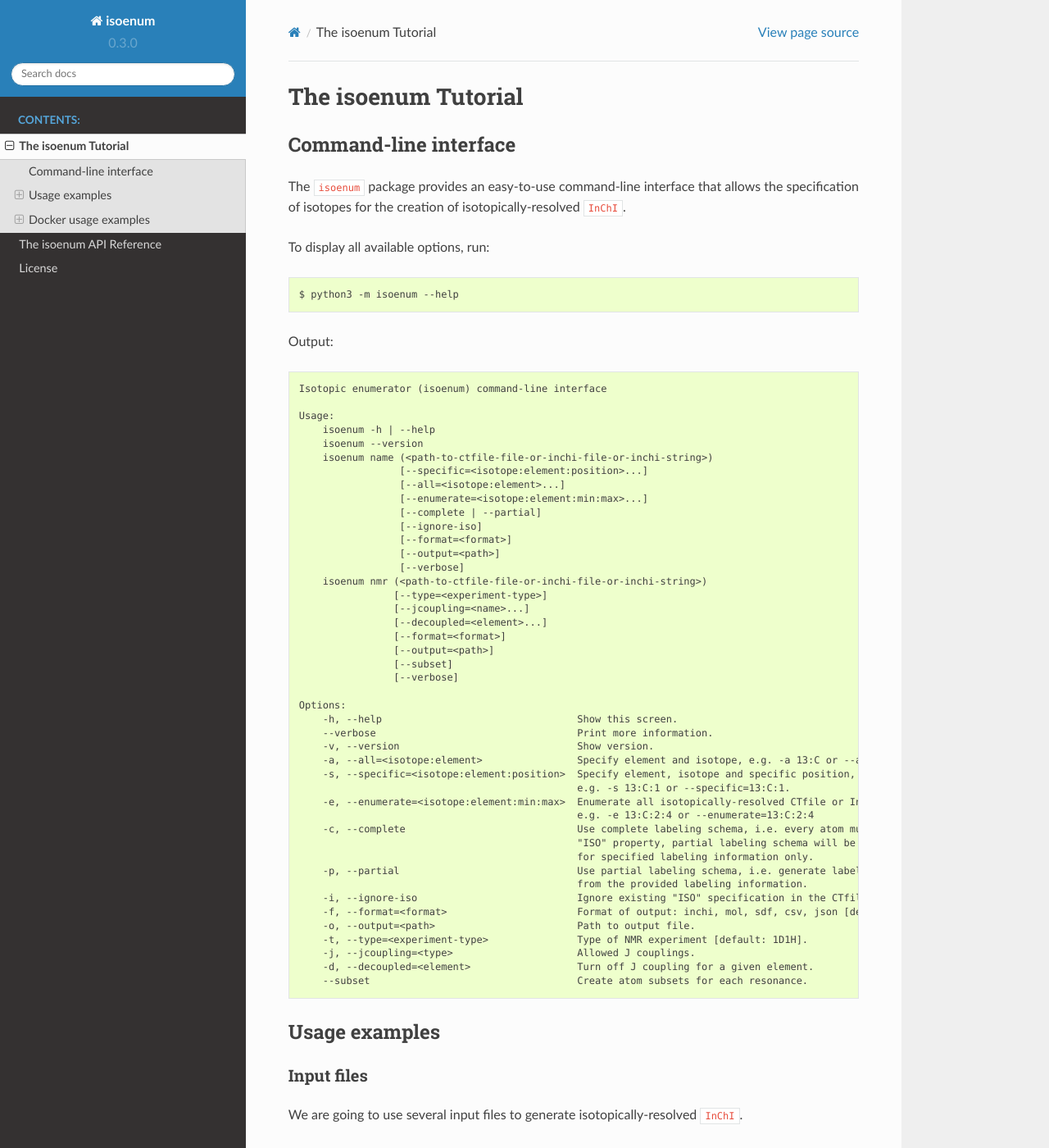
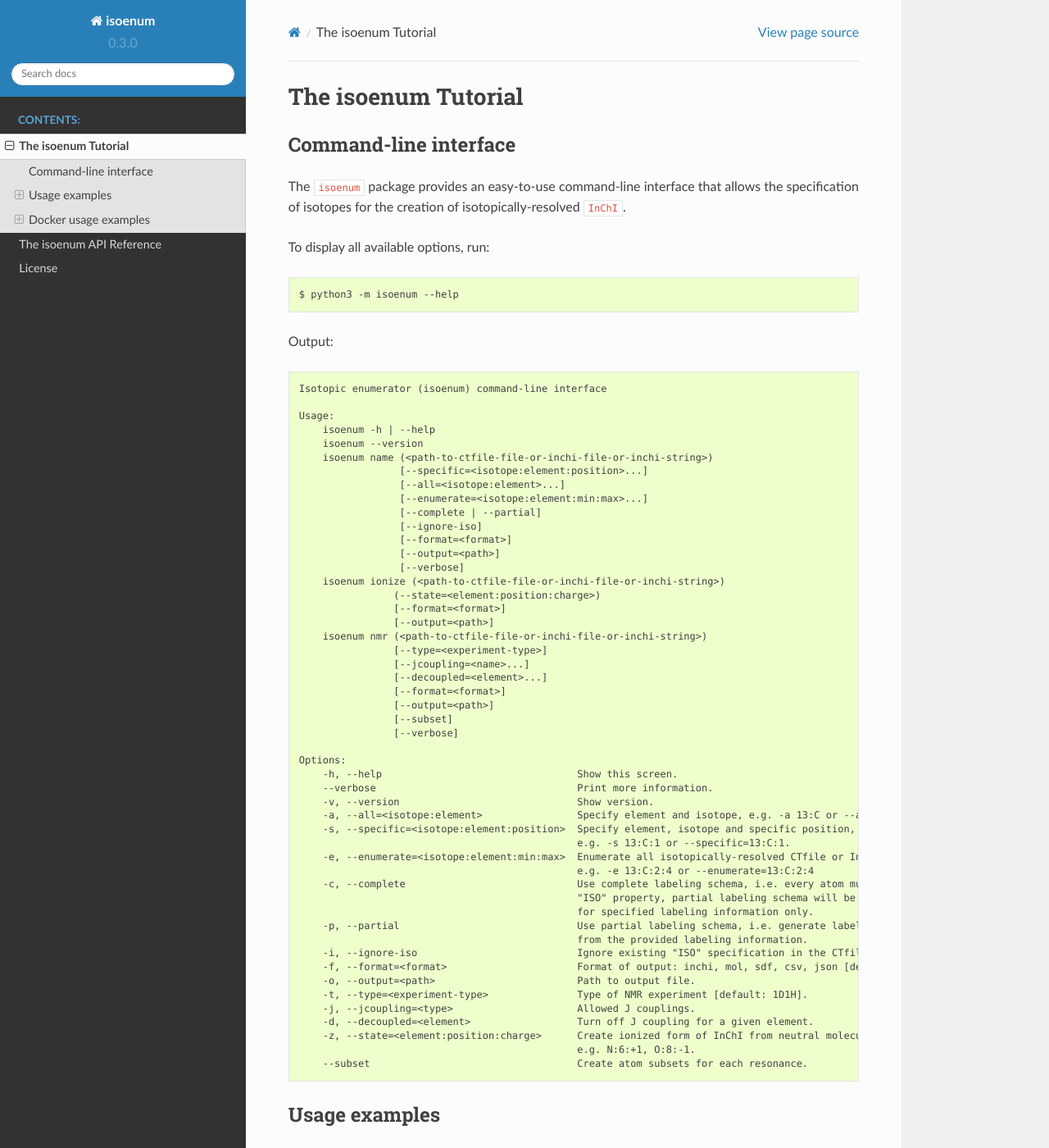
Before and after one commit to MoseleyBioinformaticsLab/isoenum, a Sphinx documentation site: the page built from docs/tutorial.rst, in a window 1280 px wide and 1400 px high. Shown: the whole window at 82% size. Built offline with Sphinx 7.4.7 and the Read the Docs theme 2.0.0, drawn with Linux system fonts in a browser that asks for light colours; some of the changed text lies outside the part shown.

Commit message:
Updated CLI.

```diff
--- a/docs/tutorial.rst
+++ b/docs/tutorial.rst
@@ -33,6 +33,10 @@ Output:
                     [--format=<format>]
                     [--output=<path>]
                     [--verbose]
+       isoenum ionize (<path-to-ctfile-file-or-inchi-file-or-inchi-string>)
+                   (--state=<element:position:charge>)
+                   [--format=<format>]
+                   [--output=<path>]
        isoenum nmr (<path-to-ctfile-file-or-inchi-file-or-inchi-string>)
                    [--type=<experiment-type>]
                    [--jcoupling=<name>...]
@@ -62,6 +66,8 @@ Output:
        -t, --type=<experiment-type>               Type of NMR experiment [default: 1D1H].
        -j, --jcoupling=<type>                     Allowed J couplings.
        -d, --decoupled=<element>                  Turn off J coupling for a given element.
+       -z, --state=<element:position:charge>      Create ionized form of InChI from neutral molecule,
+                                                  e.g. N:6:+1, O:8:-1.
        --subset                                   Create atom subsets for each resonance.
 
 
@@ -743,6 +749,10 @@ Output:
                        [--format=<format>]
                        [--output=<path>]
                        [--verbose]
+          isoenum ionize (<path-to-ctfile-file-or-inchi-file-or-inchi-string>)
+                         (--state=<element:position:charge>)
+                         [--format=<format>]
+                         [--output=<path>]
           isoenum nmr (<path-to-ctfile-file-or-inchi-file-or-inchi-string>)
                       [--type=<experiment-type>]
                       [--jcoupling=<name>...]
@@ -772,6 +782,8 @@ Output:
           -t, --type=<experiment-type>               Type of NMR experiment [default: 1D1H].
           -j, --jcoupling=<type>                     Allowed J couplings.
           -d, --decoupled=<element>                  Turn off J coupling for a given element.
+          -z, --state=<element:position:charge>      Create ionized form of InChI from neutral molecule,
+                                                     e.g. N:6:+1, O:8:-1.
           --subset                                   Create atom subsets for each resonance.
 
 
```
